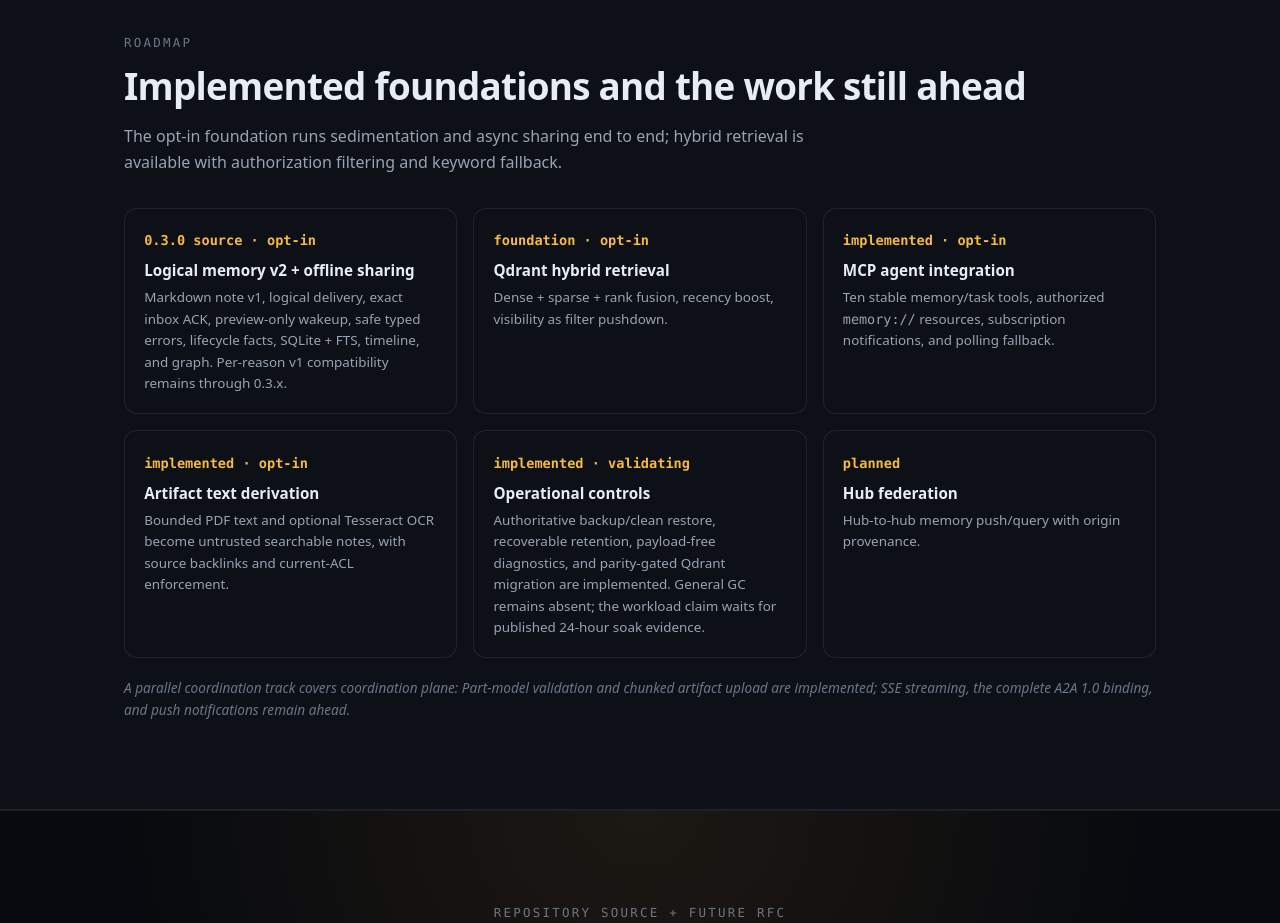
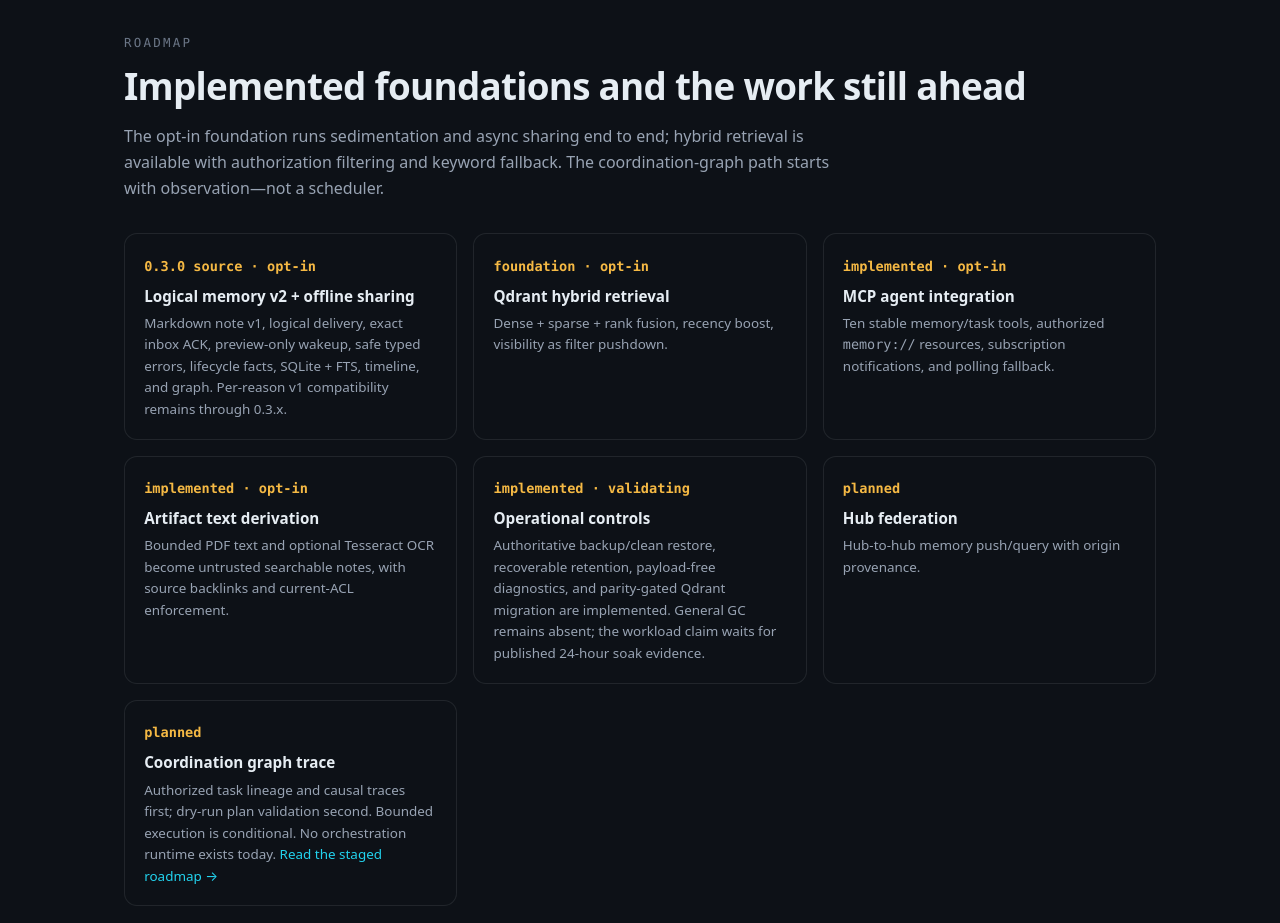
Before and after one commit to phenomenoner/a2a-superhub, a plain HTML site: page docs/index.html in a window 1280 px wide. Shown: the part 6560-7483 px from the top of the page. Drawn offline with Linux system fonts and the light colour scheme.

Commit message:
docs: define the coordination graph boundary
Document the first-principles decision not to become a general graph orchestrator. Add a staged observe-validate-execute roadmap with evidence gates, and synchronize README, design RFC, and product-site roadmap copy.

```diff
--- a/docs/index.html
+++ b/docs/index.html
@@ -821,7 +821,8 @@ Tokens were not restored after the controlled restart.</pre>
     <span class="kicker">roadmap</span>
     <h2>Implemented foundations and the work still ahead</h2>
     <p class="lead">The opt-in foundation runs sedimentation and async sharing end to end;
-    hybrid retrieval is available with authorization filtering and keyword fallback.</p>
+    hybrid retrieval is available with authorization filtering and keyword fallback.
+    The coordination-graph path starts with observation—not a scheduler.</p>
     <div class="road">
       <div class="ms warm rv"><span class="m">0.3.0 source · opt-in</span><h4>Logical memory v2 + offline sharing</h4>
         <p>Markdown note v1, logical delivery, exact inbox ACK, preview-only wakeup,
@@ -841,6 +842,10 @@ Tokens were not restored after the controlled restart.</pre>
         remains absent; the workload claim waits for published 24-hour soak evidence.</p></div>
       <div class="ms warm rv"><span class="m">planned</span><h4>Hub federation</h4>
         <p>Hub-to-hub memory push/query with origin provenance.</p></div>
+      <div class="ms warm rv"><span class="m">planned</span><h4>Coordination graph trace</h4>
+        <p>Authorized task lineage and causal traces first; dry-run plan validation
+        second. Bounded execution is conditional. No orchestration runtime exists today.
+        <a href="https://github.com/phenomenoner/a2a-superhub/blob/main/docs/COORDINATION_GRAPH_ROADMAP.md">Read the staged roadmap →</a></p></div>
     </div>
     <p class="tbl-note" style="margin-top:1.2rem">A parallel coordination track covers
     coordination plane: Part-model validation and chunked artifact upload are implemented;
@@ -872,6 +877,7 @@ Tokens were not restored after the controlled restart.</pre>
     <a href="https://github.com/phenomenoner/a2a-superhub">GitHub</a>
     <a href="https://github.com/phenomenoner/a2a-superhub/blob/main/docs/MEMORY_V2_COMPATIBILITY.md">Memory v2 compatibility</a>
     <a href="https://github.com/phenomenoner/a2a-superhub/blob/main/docs/API.md">API</a>
+    <a href="https://github.com/phenomenoner/a2a-superhub/blob/main/docs/COORDINATION_GRAPH_ROADMAP.md">Coordination graph roadmap</a>
     <a href="https://github.com/phenomenoner/a2a-superhub/blob/main/docs/OPERATIONS.md">Operations</a>
     <span class="spacer"></span>
     <span>Your agents collaborate. Now they remember.</span>
```
Also changed, not shown: 3 other files.
